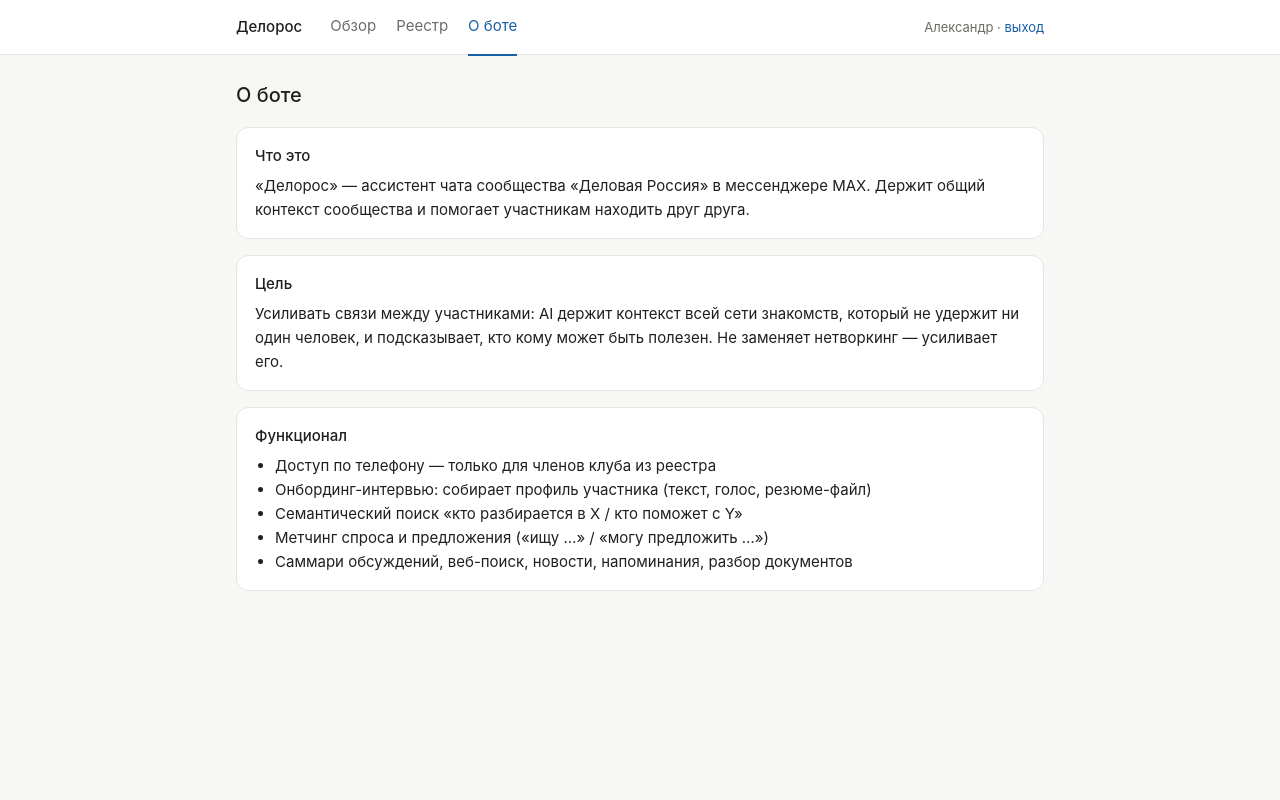
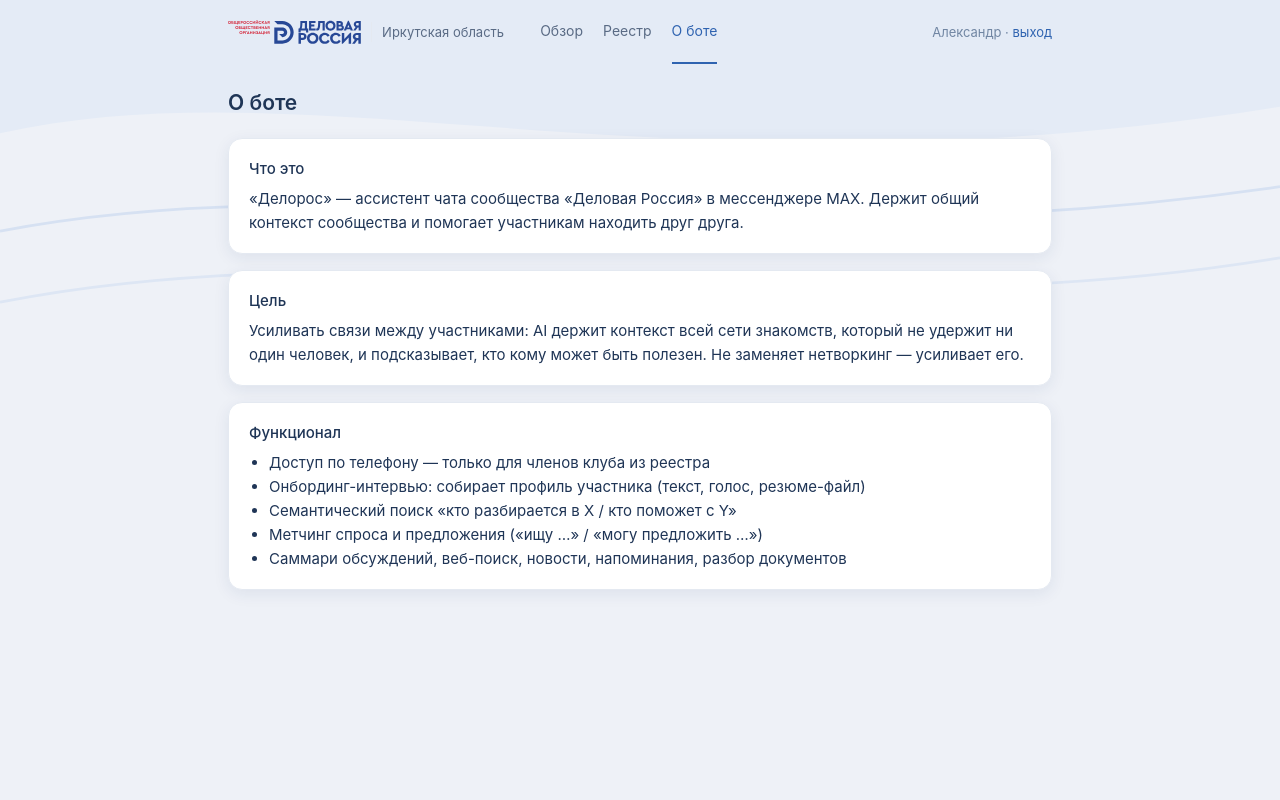
Before and after one commit to happyalexandr-git/deloros-bot, a FastAPI app: page /about in a window 1280 px wide. Run offline with FastAPI, Linux system fonts and the light colour scheme; the visitor is signed in with stand-in values (Sample User, id 1).

Commit message:
Панель: стиль A (Steep) + логотип «Деловой России» + регион
- base.html/login.html переоформлены под выбранный вариант A: волновой
  фон, приподнятые карточки, прохладная сине-серая гамма
- шапка: логотип «Деловая Россия» (logo-5.svg) + «Иркутская область»
- StaticFiles смонтирован на /static (panel/static/)

Co-Authored-By: Claude Opus 4.8 <noreply@anthropic.com>

```diff
--- a/panel/app.py
+++ b/panel/app.py
@@ -12,6 +12,7 @@ from pathlib import Path
 
 from fastapi import FastAPI, Form, Request
 from fastapi.responses import HTMLResponse, RedirectResponse
+from fastapi.staticfiles import StaticFiles
 from fastapi.templating import Jinja2Templates
 from starlette.middleware.sessions import SessionMiddleware
 
@@ -32,6 +33,7 @@ app.add_middleware(
     SessionMiddleware,
     secret_key=os.environ.get("PANEL_SECRET_KEY", secrets.token_hex(32)),
 )
+app.mount("/static", StaticFiles(directory=str(BASE / "static")), name="static")
 
 
 def _authed(request: Request) -> bool:
--- a/panel/templates/base.html
+++ b/panel/templates/base.html
@@ -3,66 +3,72 @@
 <head>
 <meta charset="utf-8">
 <meta name="viewport" content="width=device-width, initial-scale=1">
-<title>Делорос — админ-панель</title>
+<title>Деловая Россия · Иркутская область — панель</title>
 <style>
   :root{
-    --bg:#f7f7f5; --surface:#ffffff; --text:#1f1f1d; --muted:#6b6b66;
-    --border:#e6e5e0; --accent:#185fa5; --accent-bg:#e6f1fb;
-    --ok:#0f6e56; --ok-bg:#e1f5ee; --danger:#a32d2d; --danger-bg:#fcebeb;
-  }
-  @media (prefers-color-scheme: dark){
-    :root{
-      --bg:#1a1a18; --surface:#242422; --text:#ececea; --muted:#9a9a93;
-      --border:#34332f; --accent:#85b7eb; --accent-bg:#0c447c;
-      --ok:#5dcaa5; --ok-bg:#085041; --danger:#f09595; --danger-bg:#791f1f;
-    }
+    --bg:#eef1f7; --text:#1f3556; --text2:#5a6b85; --muted:#7186a3;
+    --card:#ffffff; --cardb:#e4e9f1; --shadow:0 4px 16px rgba(30,55,100,.08);
+    --accent:#2f63b0; --accent-deep:#274896; --accent-bg:#e2e9f5;
+    --ok:#2f8f6b; --ok-bg:#e1f5ee; --danger:#a32d2d; --danger-bg:#fbe9e9;
   }
   *{box-sizing:border-box}
   body{margin:0; background:var(--bg); color:var(--text);
-    font-family:-apple-system,BlinkMacSystemFont,"Segoe UI",Roboto,sans-serif;
-    font-size:15px; line-height:1.6;}
+    font-family:-apple-system,BlinkMacSystemFont,"Segoe UI",Roboto,sans-serif; font-size:15px; line-height:1.6;}
+  .wavebg{position:fixed; inset:0; width:100%; height:100%; z-index:0; pointer-events:none}
   a{color:var(--accent); text-decoration:none}
-  .wrap{max-width:840px; margin:0 auto; padding:0 16px}
-  header{border-bottom:0.5px solid var(--border); background:var(--surface)}
-  .nav{display:flex; align-items:center; gap:20px; height:54px}
-  .brand{font-weight:500; margin-right:8px}
-  .nav a.tab{color:var(--muted); padding:16px 0; border-bottom:2px solid transparent}
-  .nav a.tab.active{color:var(--accent); border-bottom-color:var(--accent)}
-  .nav .right{margin-left:auto; font-size:13px; color:var(--muted)}
-  main{padding:24px 0}
-  h1{font-size:20px; font-weight:500; margin:0 0 16px}
-  .card{background:var(--surface); border:0.5px solid var(--border); border-radius:12px; padding:16px 18px}
+  .wrap{max-width:860px; margin:0 auto; padding:0 18px; position:relative; z-index:1}
+  header{position:relative; z-index:1}
+  .nav{display:flex; align-items:center; gap:22px; height:64px}
+  .brand{display:flex; align-items:center; gap:10px}
+  .brand img{height:24px; display:block}
+  .brand .region{font-size:13px; color:var(--text2); border-left:1px solid var(--cardb); padding-left:10px}
+  .tabs{display:flex; gap:20px; margin-left:14px}
+  .tabs a{color:var(--text2); padding:20px 0; border-bottom:2px solid transparent; font-size:14px}
+  .tabs a.active{color:var(--accent); border-bottom-color:var(--accent)}
+  .right{margin-left:auto; font-size:13px; color:var(--muted)}
+  main{padding:22px 0 40px; position:relative; z-index:1}
+  h1{font-size:21px; font-weight:600; margin:0 0 18px; color:var(--text)}
+  .card{background:var(--card); border:1px solid var(--cardb); border-radius:14px; box-shadow:var(--shadow); padding:18px 20px}
   .row{display:flex; justify-content:space-between; align-items:center; gap:12px;
-    border:0.5px solid var(--border); border-radius:8px; padding:10px 14px; margin-bottom:8px; background:var(--surface)}
+    background:var(--card); border:1px solid var(--cardb); border-radius:12px; box-shadow:var(--shadow); padding:12px 16px; margin-bottom:10px}
   .muted{color:var(--muted)}
-  .badge{font-size:12px; padding:2px 9px; border-radius:8px}
+  .badge{font-size:12px; padding:3px 11px; border-radius:8px}
   .badge.ok{color:var(--ok); background:var(--ok-bg)}
-  .badge.wait{color:var(--muted); background:var(--bg)}
-  .grid{display:grid; grid-template-columns:repeat(3,1fr); gap:12px; margin-bottom:20px}
-  .metric{background:var(--surface); border:0.5px solid var(--border); border-radius:12px; padding:14px 16px}
-  .metric .n{font-size:26px; font-weight:500}
+  .badge.wait{color:var(--muted); background:var(--accent-bg)}
+  .grid{display:grid; grid-template-columns:repeat(3,1fr); gap:14px; margin-bottom:20px}
+  .metric{background:var(--card); border:1px solid var(--cardb); border-radius:14px; box-shadow:var(--shadow); padding:16px 18px}
+  .metric .n{font-size:28px; font-weight:600}
   .metric .l{font-size:13px; color:var(--muted)}
   input,button{font:inherit}
-  input[type=text]{height:38px; padding:0 12px; border:0.5px solid var(--border);
-    border-radius:8px; background:var(--surface); color:var(--text); width:100%}
-  button{height:38px; padding:0 16px; border:0.5px solid var(--border); border-radius:8px;
-    background:var(--surface); color:var(--text); cursor:pointer}
+  input[type=text]{height:40px; padding:0 13px; border:1px solid var(--cardb); border-radius:10px; background:#fff; color:var(--text); width:100%}
+  input[type=text]:focus{outline:none; border-color:var(--accent)}
+  button{height:40px; padding:0 18px; border:1px solid var(--cardb); border-radius:10px; background:#fff; color:var(--text); cursor:pointer}
   button.primary{background:var(--accent); color:#fff; border-color:var(--accent)}
   button.link{border:none; background:none; color:var(--danger); padding:4px 6px; height:auto}
-  .notice{padding:10px 14px; border-radius:8px; margin-bottom:14px; font-size:14px}
+  .notice{padding:11px 15px; border-radius:10px; margin-bottom:16px; font-size:14px}
   .notice.ok{color:var(--ok); background:var(--ok-bg)}
   .notice.err{color:var(--danger); background:var(--danger-bg)}
   form.inline{display:flex; gap:10px; margin:0}
 </style>
 </head>
 <body>
+<svg class="wavebg" viewBox="0 0 1440 900" preserveAspectRatio="xMidYMin slice" xmlns="http://www.w3.org/2000/svg" aria-hidden="true">
+  <path d="M0,150 C360,70 760,230 1440,120 L1440,0 L0,0 Z" fill="#e4ebf6"/>
+  <path d="M0,260 C420,180 820,300 1440,210" fill="none" stroke="#d6e1f2" stroke-width="3"/>
+  <path d="M0,340 C460,250 900,380 1440,290" fill="none" stroke="#dde6f4" stroke-width="3"/>
+</svg>
 <header>
   <div class="wrap">
     <nav class="nav">
-      <span class="brand">Делорос</span>
-      <a class="tab {% if tab=='overview' %}active{% endif %}" href="/overview">Обзор</a>
-      <a class="tab {% if tab=='roster' %}active{% endif %}" href="/roster">Реестр</a>
-      <a class="tab {% if tab=='about' %}active{% endif %}" href="/about">О боте</a>
+      <a class="brand" href="/overview">
+        <img src="/static/logo-5.svg" alt="Деловая Россия">
+        <span class="region">Иркутская область</span>
+      </a>
+      <div class="tabs">
+        <a class="{% if tab=='overview' %}active{% endif %}" href="/overview">Обзор</a>
+        <a class="{% if tab=='roster' %}active{% endif %}" href="/roster">Реестр</a>
+        <a class="{% if tab=='about' %}active{% endif %}" href="/about">О боте</a>
+      </div>
       <span class="right">Александр · <a href="/logout">выход</a></span>
     </nav>
   </div>
```
Also changed, not shown: panel/templates/login.html (+20 -13 lines), panel/static/logo-5.svg (added), panel/static/logo-6.svg (added).
